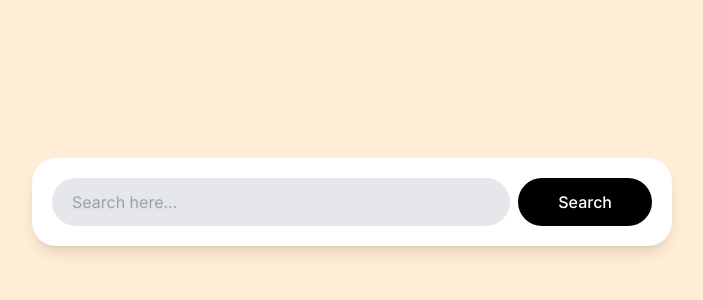
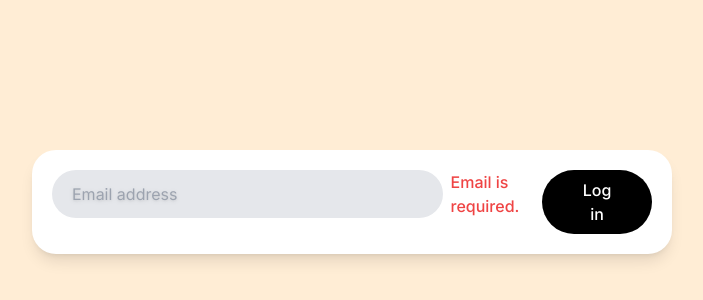
Before and after one commit to psoyeongg/carrot-market, a Next.js app: page / in a window 1280 px wide. Shown: the part 198-498 px from the top of the page, without its empty margins (288-991 px from the left). Built offline with nearby package versions, Linux system fonts and the light colour scheme.

Commit message:
Form Modifiers

```diff
--- a/app/page.tsx
+++ b/app/page.tsx
@@ -2,8 +2,9 @@
   return (
     <main className="bg-gray-100 sm:bg-red-100 md:bg-green-100 lg:bg-cyan-100 xl:bg-orange-100 2xl:bg-purple-100 h-screen flex items-center justify-center p-5 w-full dark:bg-gray-700">
       <div className="bg-white shadow-lg p-5 rounded-3xl w-full max-w-screen-sm flex flex-col gap-2 md:flex-row">
-        <input className="w-full rounded-full h-12 bg-gray-200 pl-5 outline-none ring ring-transparent focus:ring-orange-500 focus:ring-offset-2 transition-shadow placeholder:drop-shadow-sm" type="text" placeholder="Search here..." />
-        <button className="bg-black text-white py-2 rounded-full active:scale-90 transition-transform font-medium outline-none md:px-10">Search</button>
+        <input className="w-full rounded-full h-12 bg-gray-200 pl-5 outline-none ring ring-transparent focus:ring-green-500 focus:ring-offset-2 transition-shadow placeholder:drop-shadow invalid:focus:ring-red-500 peer" type="email" placeholder="Email address" required />
+        <span className="text-red-500 font-medium hidden peer-invalid:block">Email is required.</span>
+        <button className="text-white py-2 rounded-full active:scale-90 transition-transform font-medium outline-none md:px-10 bg-black">Log in</button>
 
       </div>
     </main>
```
